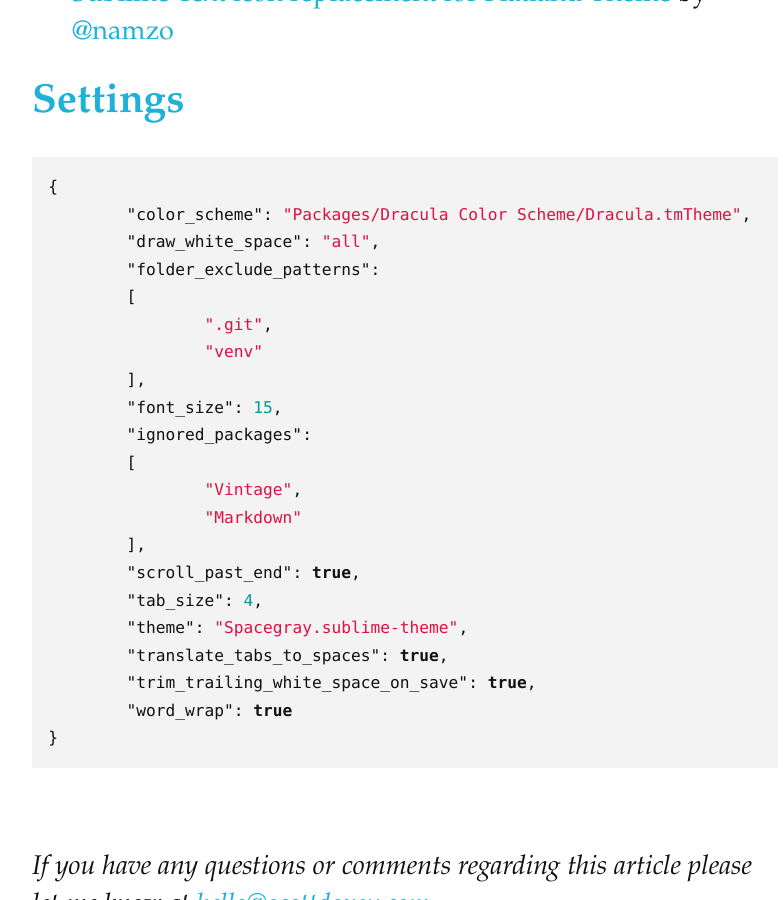
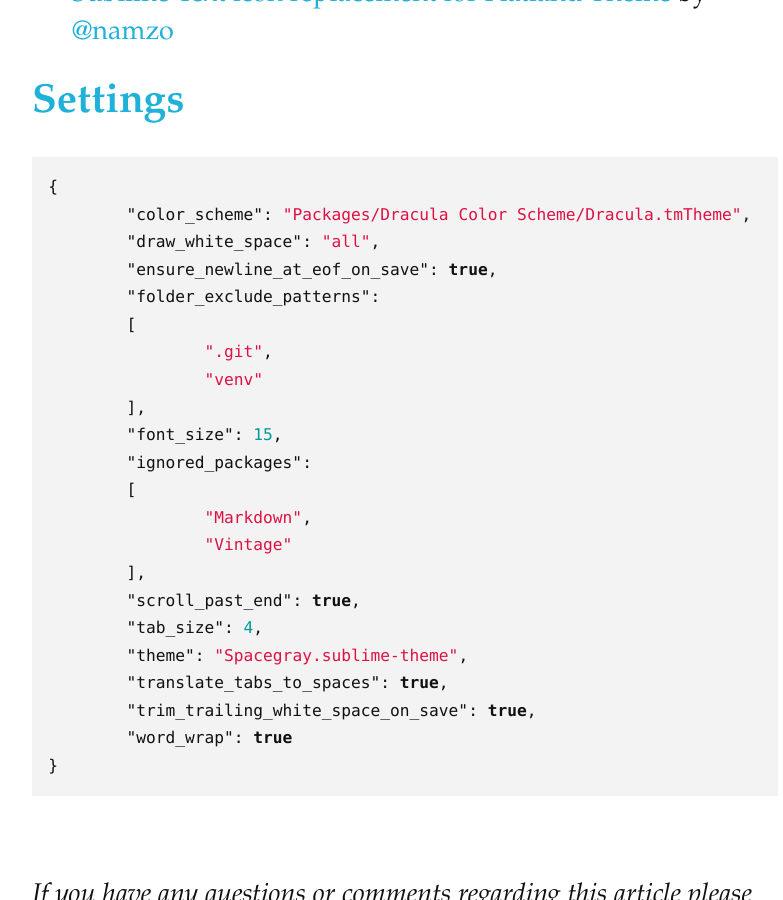
Before and after one commit to neogeek/neogeek.github.io, a Jekyll site: the page built from _posts/2013-12-23-minimalistic-sublime-text-setup.md, in a window 1280 px wide and 900 px high, scrolled down 2002 px. Shown: the whole window, without its empty margins (235-1018 px from the left). Built offline with Jekyll 4.4.1, drawn with Linux system fonts in a browser that asks for light colours; Markdown is read by kramdown in place of the engine named in the settings.

Commit message:
Added ensure_newline_at_eof_on_save flag to config.

```diff
--- a/_posts/2013-12-23-minimalistic-sublime-text-setup.md
+++ b/_posts/2013-12-23-minimalistic-sublime-text-setup.md
@@ -34,6 +34,7 @@
 {
 	"color_scheme": "Packages/Dracula Color Scheme/Dracula.tmTheme",
 	"draw_white_space": "all",
+	"ensure_newline_at_eof_on_save": true,
 	"folder_exclude_patterns":
 	[
 		".git",
@@ -42,8 +43,8 @@
 	"font_size": 15,
 	"ignored_packages":
 	[
-		"Vintage",
-		"Markdown"
+		"Markdown",
+		"Vintage"
 	],
 	"scroll_past_end": true,
 	"tab_size": 4,
```
